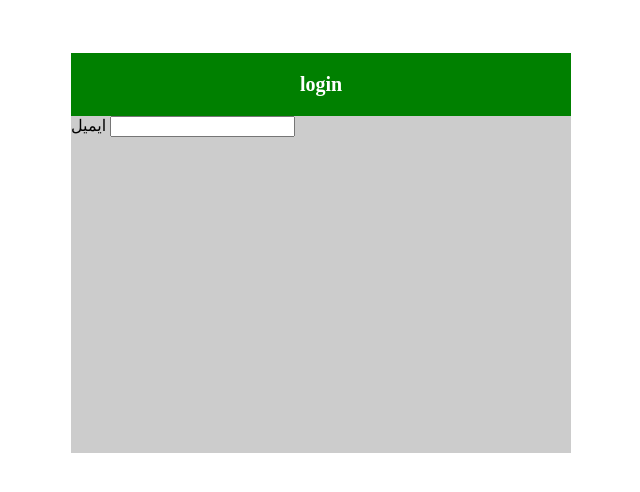
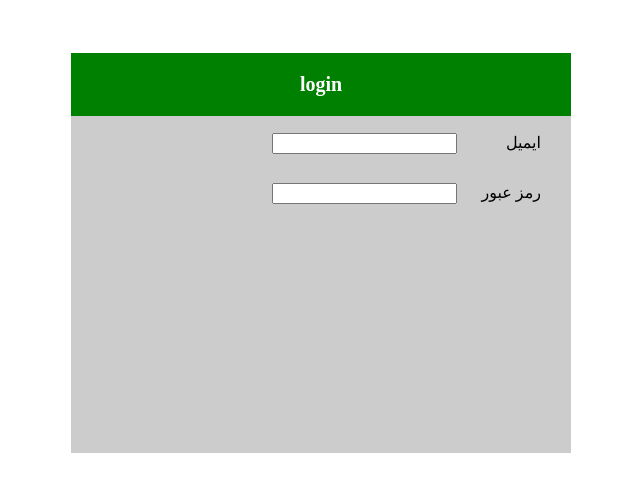
Before and after one commit to mohsenarab63/css_html, a plain HTML site: page login.html in a window 1280 px wide. Shown: the whole page, without its empty margins (319-959 px from the left). Drawn offline with Linux system fonts and the light colour scheme.

Commit message:
login_part2

```diff
--- a/login.html
+++ b/login.html
@@ -13,6 +13,10 @@
           <span class="body_label"> ایمیل </span>
           <input class="body_input" type="text" />
         </div>
+        <div class="body_row">
+          <span class="body_label"> رمز عبور </span>
+          <input class="body_input" type="password" />
+        </div>
       </div>
     </div>
 
@@ -22,6 +26,7 @@
         width: 500px;
         margin: 53px auto;
         height: 400px;
+        direction: rtl;
       }
 
       #login_header {
@@ -32,6 +37,16 @@
         font-size: 20px;
         font-weight: bold;
       }
+
+      .body_row {
+        padding: 12px 30px;
+        margin: 5px auto;
+      }
+
+      .body_label {
+        width: 80px;
+        display: inline-block;
+      }
     </style>
   </body>
 </html>
```
